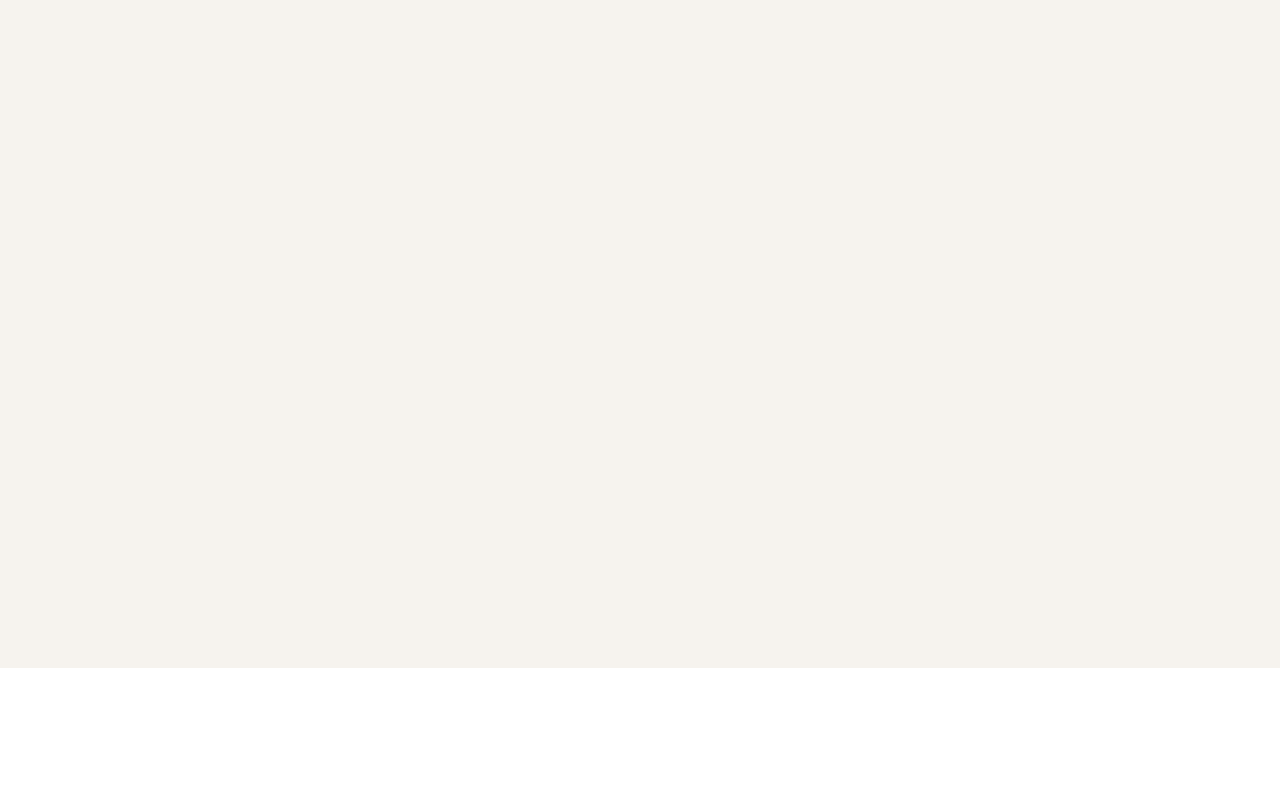
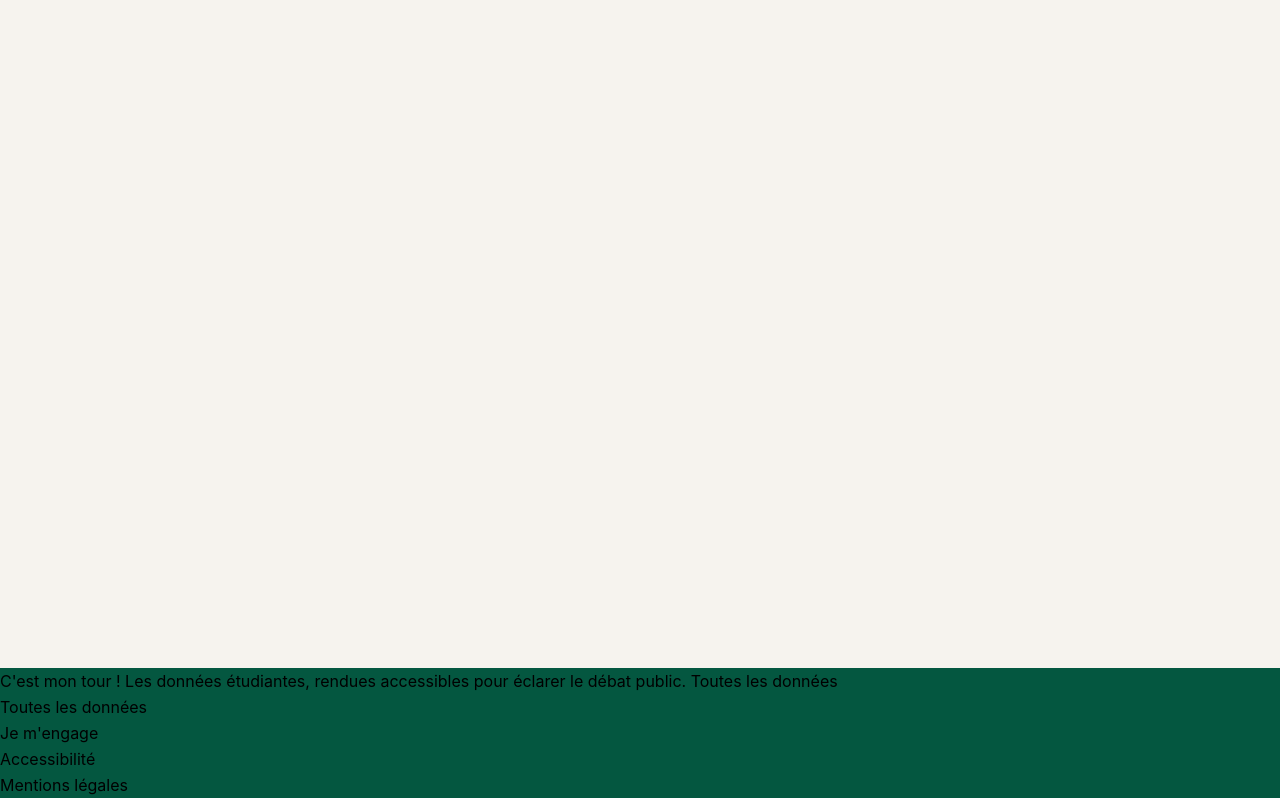
Before and after one commit to dataforgoodfr/la-grande-consultation-de-la-jeunesse, an Astro site in the folder frontend/: page / in a window 1280 px wide. Shown: the part 132-930 px from the top of the page. Before the commit the page ends 800 px from the top, so only its background shows below. Built offline with nearby package versions, Linux system fonts and the light colour scheme; Astro itself is replaced by a stand-in of ours.

Commit message:
create Footer component, add svg LogoCMonTour. Include them into BaseLayout

```diff
--- /dev/null
+++ b/frontend/src/components/Footer.astro
@@ -0,0 +1,14 @@
+---
+import LogoCMonTour from '../assets/fonts/logoCMonTour.svg'
+---
+<footer class="bg-vert-vibrant">
+    <LogoCMonTour />C'est mon tour !
+    Les données étudiantes, rendues accessibles pour éclarer le débat public.
+    Toutes les données
+    <ul>
+        <li><a href="">Toutes les données</a></li>
+        <li><a href="">Je m'engage</a></li>
+        <li><a href="">Accessibilité</a></li>
+        <li><a href="">Mentions légales</a></li>
+    </ul>
+</footer>
--- a/frontend/src/layout/BaseLayout.astro
+++ b/frontend/src/layout/BaseLayout.astro
@@ -3,6 +3,7 @@
 // The top bar and the footer will also live here.
 import { Font } from 'astro:assets';
 import '../styles/global.css';
+import Footer from '../components/Footer.astro';
 
 interface Props {
 	title?: string;
@@ -23,5 +24,6 @@ const { title = 'RESES' } = Astro.props;
 	</head>
 	<body>
 		<slot />
+		<Footer></Footer>
 	</body>
 </html>
```
Also changed, not shown: 1 other file.
